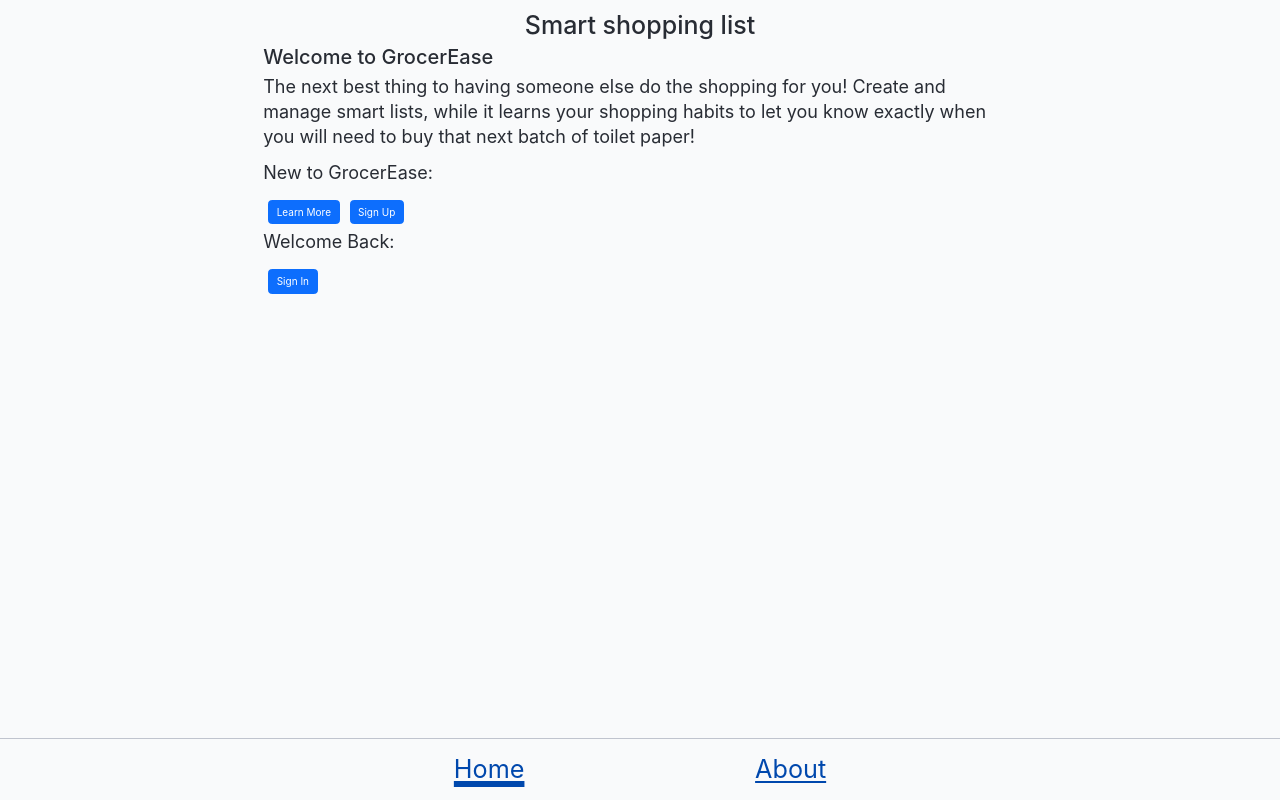
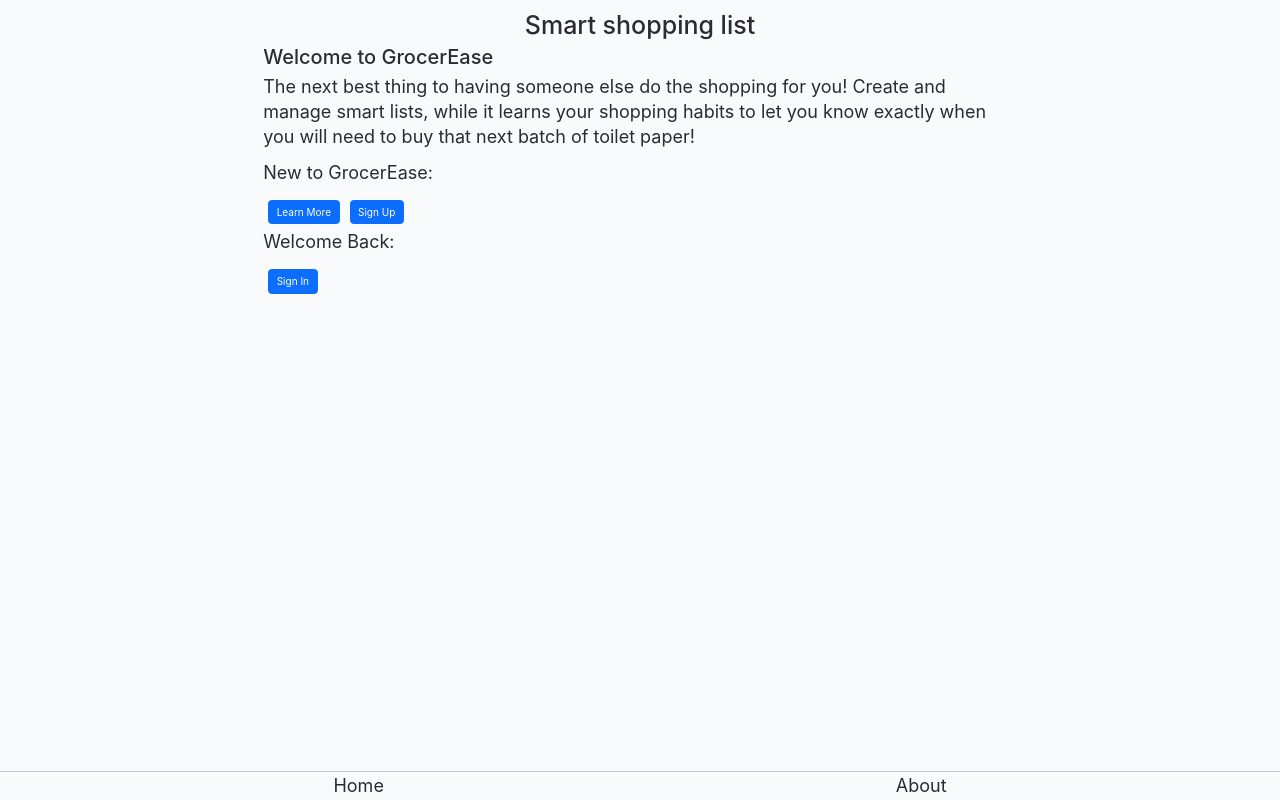
Before and after one commit to the-collab-lab/tcl-77-smart-shopping-list, a React (Vite) app: page / in a window 1280 px wide. Built offline with nearby package versions, Linux system fonts and the light colour scheme; no server answers; what io-ts would draw is missing.

Commit message:
fix: fixing the new UnauthenticatedNavBar to use the correct bootstrap comp since didn't get them in conflict resolve

```diff
--- a/src/components/unauthenticated/UnauthenticatedNavBar.tsx
+++ b/src/components/unauthenticated/UnauthenticatedNavBar.tsx
@@ -1,19 +1,27 @@
 import React from "react";
 import { NavLink } from "react-router-dom";
+import Navbar from "react-bootstrap/Navbar";
+import Container from "react-bootstrap/Container";
+import Nav from "react-bootstrap/Nav";
 
 import "../NavBar.css";
 
 export function UnauthenticatedNavBar() {
 	return (
-		<nav className="Nav">
-			<div className="Nav-container">
-				<NavLink to="/" className="Nav-link" aria-label="Home">
+		<Navbar expand="lg" fixed="bottom" className="Nav">
+			<Container className="d-flex justify-content-around Nav-container">
+				<Nav.Link as={NavLink} to="/" className="Nav-link" aria-label="Home">
 					Home
-				</NavLink>
-				<NavLink to="/about" className="Nav-link" aria-label="About">
+				</Nav.Link>
+				<Nav.Link
+					as={NavLink}
+					to="/about"
+					className="Nav-link"
+					aria-label="About"
+				>
 					About
-				</NavLink>
-			</div>
-		</nav>
+				</Nav.Link>
+			</Container>
+		</Navbar>
 	);
 }
--- a/src/views/Layout.tsx
+++ b/src/views/Layout.tsx
@@ -14,7 +14,7 @@ export function Layout({ user }: Props) {
 	const navigate = useNavigate();
 	return (
 		<>
-			<div className="Layout  vh-100">
+			<div className="Layout vh-100">
 				<header className="Layout-header">
 					<h1>Smart shopping list</h1>
 				</header>
@@ -23,6 +23,7 @@ export function Layout({ user }: Props) {
 						<Button
 							onClick={() => navigate("/about")}
 							aria-label="Navigate to the about application page."
+							className="m-2"
 						>
 							about
 						</Button>
```
